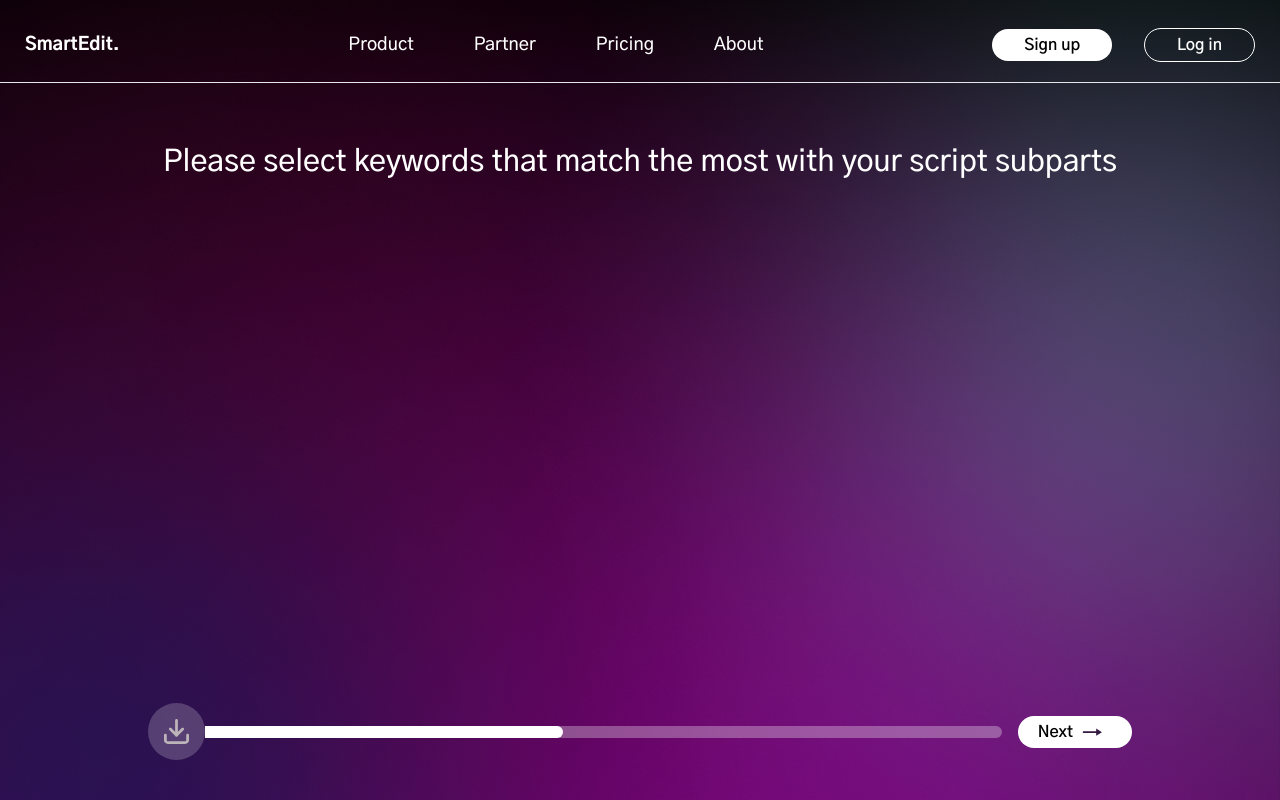
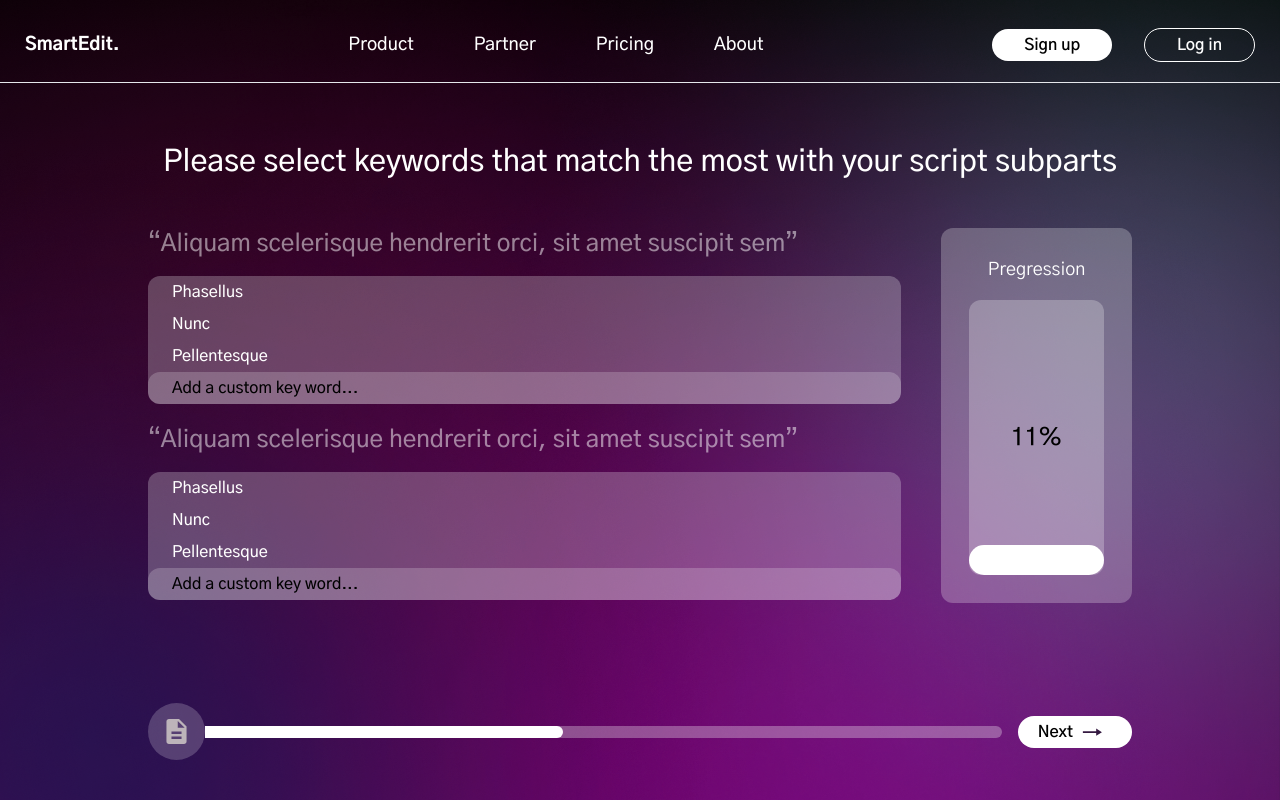
Before and after one commit to sohan004/mackbook-pro16-frontend-with-asifVai, a React (Vite) app: page /page-4 in a window 1280 px wide. Built offline with nearby package versions, Linux system fonts and the light colour scheme.

Commit message:
page 4 added

```diff
--- a/src/components/Page3/Page3.jsx
+++ b/src/components/Page3/Page3.jsx
@@ -49,7 +49,7 @@ const Page3 = () => {
                         </svg>
                     </div>
                     <div className="flex-grow w-full h-3 rounded-l-lg rounded-e-full overflow-hidden bg-opacity-30 bg-white">
-                        <p className='w-[45%] h-full bg-white rounded-l-lg rounded-e-full'></p>
+                        <p className='w-[25%] h-full bg-white rounded-l-lg rounded-e-full'></p>
                     </div>
                 </div>
 
--- a/src/components/Page4/Page4.jsx
+++ b/src/components/Page4/Page4.jsx
@@ -1,9 +1,41 @@
+import { useState } from "react";
 
 const Page4 = () => {
+    const [selected, setSelected] = useState('Add a custom key word...');
+    const [selected2, setSelected2] = useState('Add a custom key word...');
     return (
         <div className="max-w-5xl mx-auto px-5 pb-10 relative z-40 h-full flex flex-col justify-between gap-5">
             <div>
                 <h3 className="text-center text-xl lg:text-3xl font-medium mt-36 mb-12">Please select keywords that match the most with your script subparts  </h3>
+
+                <div className="flex flex-col lg:flex-row gap-10">
+                    <div className="w-full lg:w-[80%]">
+                        <p className="text-xl lg:text-2xl opacity-50 font-medium">“Aliquam scelerisque hendrerit orci, sit amet suscipit sem” </p>
+                        <div className="mt-4 w-full bg-white rounded-xl bg-opacity-25 ">
+                            <p onClick={() => setSelected('Phasellus')} className={`px-6 py-1 cursor-pointer rounded-xl font-medium ${selected == 'Phasellus' && 'bg-white bg-opacity-20 text-black'}`}>Phasellus</p>
+                            <p onClick={() => setSelected('Nunc')} className={`px-6 py-1 cursor-pointer rounded-xl font-medium ${selected == 'Nunc' && 'bg-white bg-opacity-20 text-black'}`}>Nunc</p>
+                            <p onClick={() => setSelected('Pellentesque')} className={`px-6 py-1 cursor-pointer rounded-xl font-medium ${selected == 'Pellentesque' && 'bg-white bg-opacity-20 text-black'}`}>Pellentesque</p>
+                            <p onClick={() => setSelected('Add a custom key word...')} className={`px-6 py-1 cursor-pointer rounded-xl font-medium ${selected == 'Add a custom key word...' && 'bg-white bg-opacity-20 text-black'}`}>Add a custom key word...</p>
+                        </div>
+                        <p className="text-xl lg:text-2xl opacity-50 font-medium mt-5">“Aliquam scelerisque hendrerit orci, sit amet suscipit sem” </p>
+                        <div className="mt-4 w-full bg-white rounded-xl bg-opacity-25 ">
+                            <p onClick={() => setSelected2('Phasellus')} className={`px-6 py-1 cursor-pointer rounded-xl font-medium ${selected2 == 'Phasellus' && 'bg-white bg-opacity-20 text-black'}`}>Phasellus</p>
+                            <p onClick={() => setSelected2('Nunc')} className={`px-6 py-1 cursor-pointer rounded-xl font-medium ${selected2 == 'Nunc' && 'bg-white bg-opacity-20 text-black'}`}>Nunc</p>
+                            <p onClick={() => setSelected2('Pellentesque')} className={`px-6 py-1 cursor-pointer rounded-xl font-medium ${selected2 == 'Pellentesque' && 'bg-white bg-opacity-20 text-black'}`}>Pellentesque</p>
+                            <p onClick={() => setSelected2('Add a custom key word...')} className={`px-6 py-1 cursor-pointer rounded-xl font-medium ${selected2 == 'Add a custom key word...' && 'bg-white bg-opacity-20 text-black'}`}>Add a custom key word...</p>
+                        </div>
+                    </div>
+
+                    <div className="w-full lg:w-[20%] rounded-xl bg-white h-full bg-opacity-25 p-7 text-center">
+                        <p className="text-lg">Pregression</p>
+                        <div className="mt-4 relative w-full h-[275px] bg-white rounded-xl bg-opacity-25 flex justify-center items-end">
+                            <p className="text-2xl font-medium text-black absolute text-center top-2/4 -translate-y-2/4">11%</p>
+
+                            <p className="bg-white w-full h-[11%] rounded-2xl "></p>
+                        </div>
+                    </div>
+
+                </div>
 
 
             </div>
@@ -12,10 +44,8 @@ const Page4 = () => {
             <div className='flex gap-4 items-center '>
                 <div className='flex-grow flex items-center'>
                     <div className='bg-white p-4 rounded-full bg-opacity-20'>
-                        <svg xmlns="http://www.w3.org/2000/svg" width="25" height="25" viewBox="0 0 38 38" fill="none">
-                            <path fill-rule="evenodd" clip-rule="evenodd" d="M2.11111 22.5185C3.27705 22.5185 4.22222 23.4637 4.22222 24.6296V32.1358C4.22222 32.5713 4.39522 32.9889 4.70315 33.2969C5.01108 33.6048 5.42872 33.7778 5.8642 33.7778H32.1358C32.5713 33.7778 32.9889 33.6048 33.2969 33.2969C33.6048 32.9889 33.7778 32.5713 33.7778 32.1358V24.6296C33.7778 23.4637 34.723 22.5185 35.8889 22.5185C37.0548 22.5185 38 23.4637 38 24.6296V32.1358C38 33.6911 37.3822 35.1827 36.2824 36.2824C35.1827 37.3822 33.6911 38 32.1358 38H5.8642C4.30892 38 2.81733 37.3822 1.71758 36.2824C0.617833 35.1827 0 33.6911 0 32.1358V24.6296C0 23.4637 0.945177 22.5185 2.11111 22.5185Z" fill="#BDB4BA" />
-                            <path fill-rule="evenodd" clip-rule="evenodd" d="M8.1245 13.7541C8.94894 12.9297 10.2856 12.9297 11.1101 13.7541L19 21.6441L26.8899 13.7541C27.7144 12.9297 29.0511 12.9297 29.8755 13.7541C30.6999 14.5786 30.6999 15.9153 29.8755 16.7397L20.4928 26.1224C19.6683 26.9468 18.3317 26.9468 17.5072 26.1224L8.1245 16.7397C7.30006 15.9153 7.30006 14.5786 8.1245 13.7541Z" fill="#BDB4BA" />
-                            <path fill-rule="evenodd" clip-rule="evenodd" d="M19 0C20.1659 0 21.1111 0.945177 21.1111 2.11111V24.6296C21.1111 25.7956 20.1659 26.7407 19 26.7407C17.8341 26.7407 16.8889 25.7956 16.8889 24.6296V2.11111C16.8889 0.945177 17.8341 0 19 0Z" fill="#BDB4BA" />
+                        <svg xmlns="http://www.w3.org/2000/svg" width="25" height="25" viewBox="0 0 33 41" fill="none">
+                            <path d="M20.625 0H4.125C1.85625 0 0.0206255 1.845 0.0206255 4.1L0 36.9C0 39.155 1.83562 41 4.10437 41H28.875C31.1438 41 33 39.155 33 36.9V12.3L20.625 0ZM24.75 32.8H8.25V28.7H24.75V32.8ZM24.75 24.6H8.25V20.5H24.75V24.6ZM18.5625 14.35V3.075L29.9063 14.35H18.5625Z" fill="#BDB4BA" />
                         </svg>
                     </div>
                     <div className="flex-grow w-full h-3 rounded-l-lg rounded-e-full overflow-hidden bg-opacity-30 bg-white">
```
